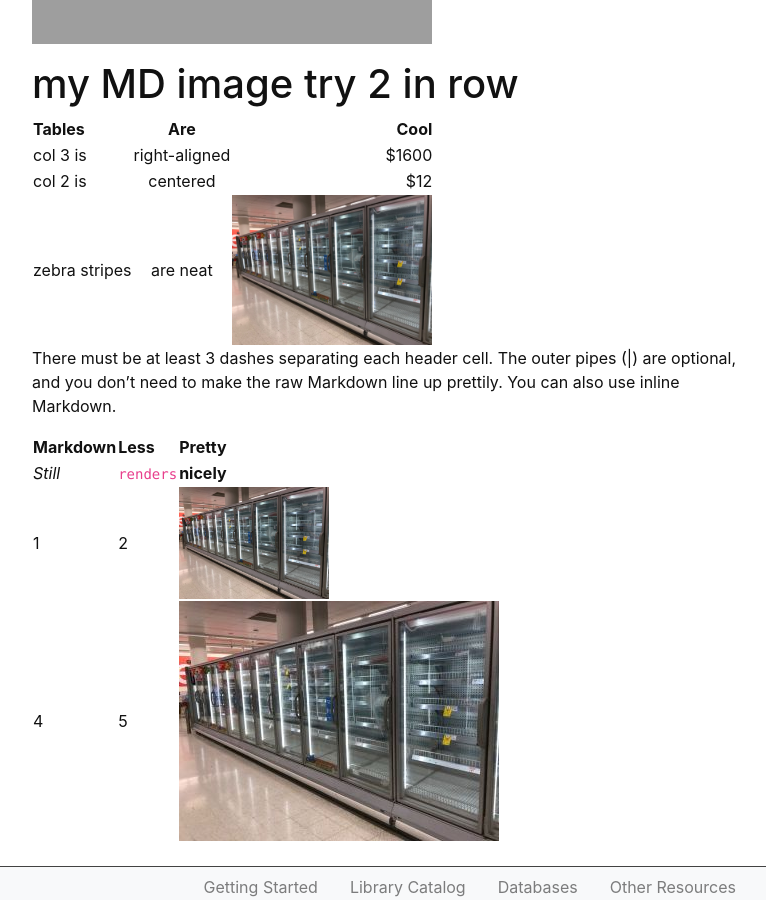
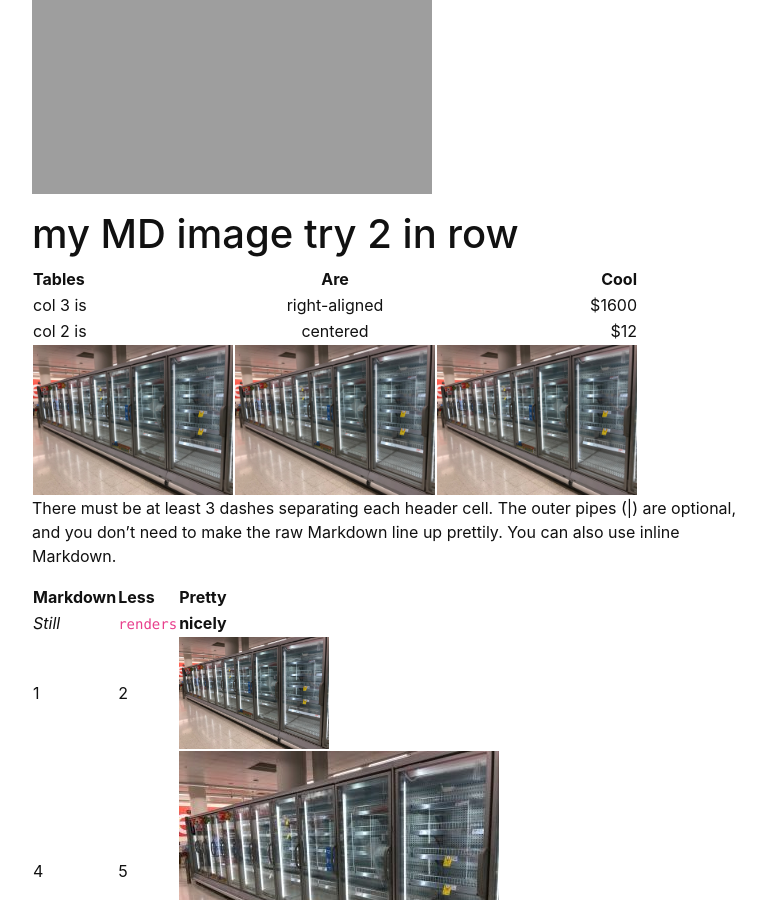
Before and after one commit to DickTurpshead/highway-wobbly, a Jekyll site: the page built from index.md, in a window 1280 px wide and 900 px high, scrolled down 1480 px. Shown: the whole window, without its empty margins (248-1014 px from the left). Built offline with Jekyll 4.4.1, drawn with Linux system fonts in a browser that asks for light colours.

Commit message:
Update index.md

```diff
--- a/index.md
+++ b/index.md
@@ -10,6 +10,7 @@ layout: default
 <br/>
 <br/>
 
+<img src="https://dickturpshead.github.io/highway-wobbly/images/empty-freezer.jpg" alt="fridges in Coles" width="200"/>
 <img src="https://dickturpshead.github.io/highway-wobbly/images/empty-freezer.jpg" alt="fridges in Coles" width="200"/>
 <img src="https://dickturpshead.github.io/highway-wobbly/images/empty-freezer.jpg" alt="fridges in Coles" width="200"/>
 <img src="https://dickturpshead.github.io/highway-wobbly/images/empty-freezer.jpg" alt="fridges in Coles" width="200"/>
@@ -41,7 +42,7 @@ layout: default
 | ------------- |:-------------:| -----:|
 | col 3 is      | right-aligned | $1600 |
 | col 2 is      | centered      |   $12 |
-| zebra stripes | are neat      |  <img src="https://dickturpshead.github.io/highway-wobbly/images/empty-freezer.jpg" alt="fridges in Coles" width="200"/>
+| <img src="https://dickturpshead.github.io/highway-wobbly/images/empty-freezer.jpg" alt="fridges in Coles" width="200"/> | <img src="https://dickturpshead.github.io/highway-wobbly/images/empty-freezer.jpg" alt="fridges in Coles" width="200"/>      |  <img src="https://dickturpshead.github.io/highway-wobbly/images/empty-freezer.jpg" alt="fridges in Coles" width="200"/>
 
 There must be at least 3 dashes separating each header cell.
 The outer pipes (|) are optional, and you don't need to make the
```
